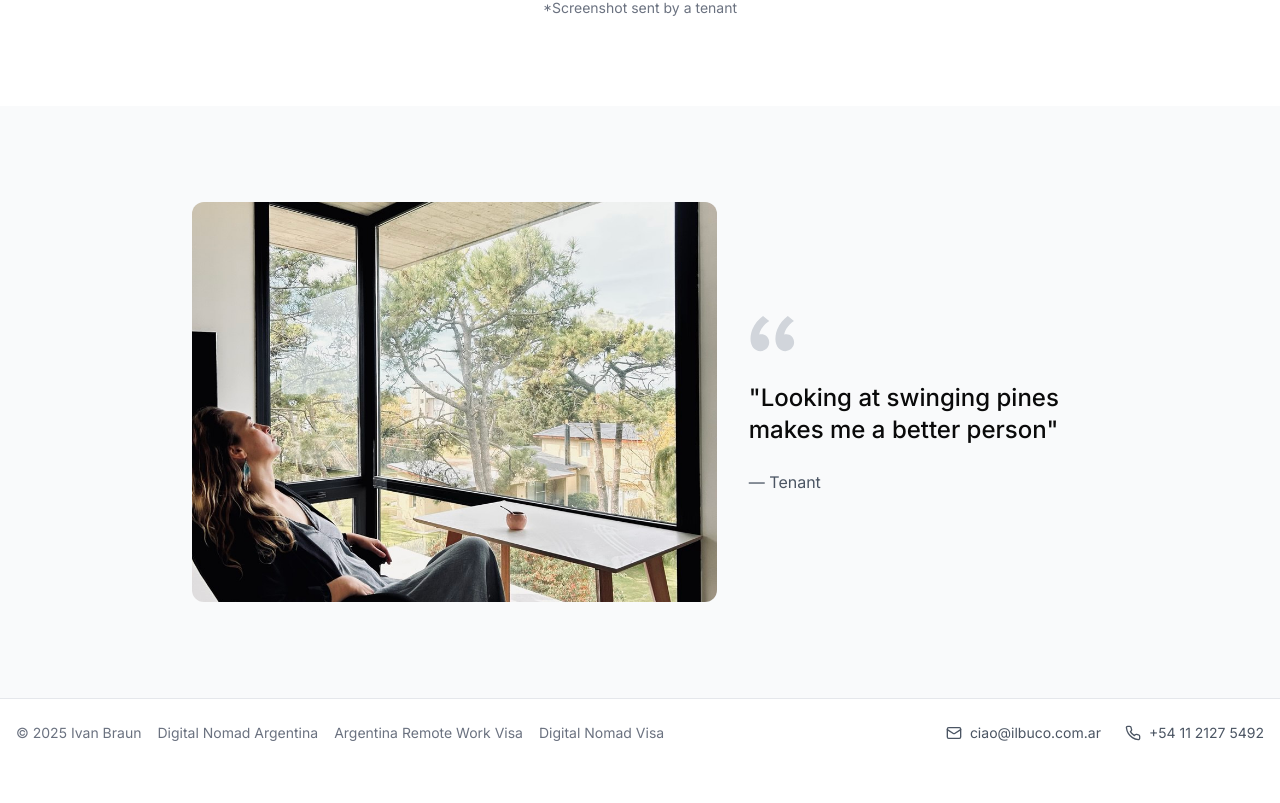
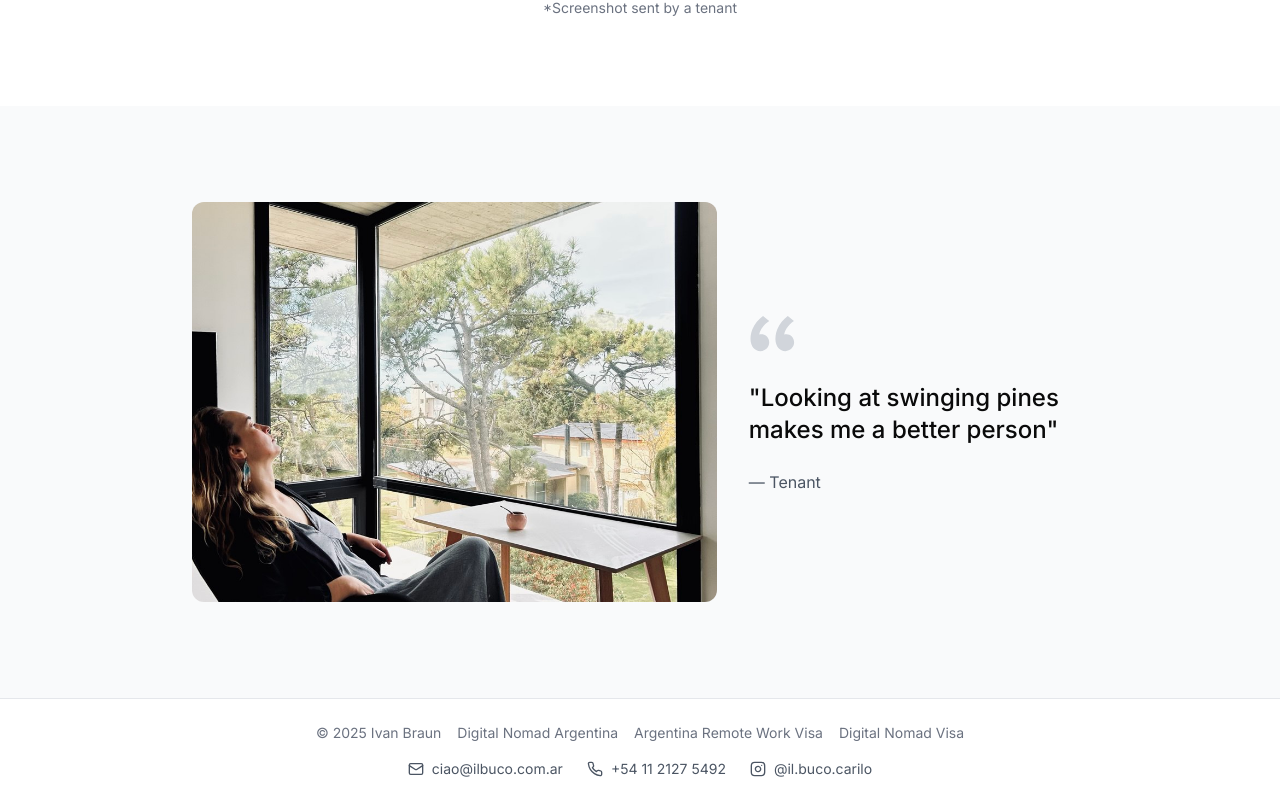
Before and after one commit to visualpharm/ilbuco-g2, a Next.js app: page /en in a window 1280 px wide. Shown: the part 2467-3270 px from the top of the page. Before the commit the page ends 3234 px from the top, so only its background shows below. Built offline with nearby package versions, Linux system fonts and the light colour scheme; no server answers.

Commit message:
Instagram, new footer

```diff
--- a/app/contacts/page.tsx
+++ b/app/contacts/page.tsx
@@ -4,7 +4,7 @@ import { SiteHeader } from "@/components/site-header"
 import { SiteFooter } from "@/components/site-footer"
 import { Translate } from "@/components/translate"
 import { contactTranslations } from "@/translations/contact"
-import { Mail, Phone, MapPin } from "lucide-react"
+import { Mail, Phone, MapPin, Instagram } from "lucide-react"
 import { useLanguage } from "@/contexts/language-context"
 
 export default function Contact() {
@@ -100,6 +100,28 @@ export default function Contact() {
                         <p className="text-gray-700">
                           <Translate text={contactTranslations.contactInfo.fullAddress} />
                         </p>
+                      </div>
+                    </div>
+
+                    <div className="flex items-start">
+                      <Instagram className="h-6 w-6 mr-4 mt-1 text-gray-700" />
+                      <div>
+                        <h3 className="text-lg font-semibold">Instagram</h3>
+                        <div className="flex items-center gap-3">
+                          <span className="text-gray-700">@il.buco.carilo</span>
+                          <a
+                            href="https://www.instagram.com/il.buco.carilo"
+                            target="_blank"
+                            rel="noopener noreferrer"
+                            className="px-3 py-1 bg-pink-600 text-white text-sm rounded-md hover:bg-pink-700 transition-colors"
+                          >
+                            <Translate text={{
+                              en: "Follow",
+                              es: "Seguir",
+                              pt: "Seguir"
+                            }} />
+                          </a>
+                        </div>
                       </div>
                     </div>
                   </div>
--- a/components/site-footer.tsx
+++ b/components/site-footer.tsx
@@ -2,7 +2,7 @@
 
 import { Translate } from "./translate"
 import { translations } from "@/translations/common"
-import { Mail, Phone } from "lucide-react"
+import { Mail, Phone, Instagram } from "lucide-react"
 import { useLanguage } from "@/contexts/language-context"
 import { usePathname } from "next/navigation"
 
@@ -85,9 +85,11 @@ export function SiteFooter() {
   return (
     <footer className="border-t border-gray-200 bg-white py-6">
       <div className="container mx-auto px-4">
-        <div className="flex flex-col md:flex-row justify-between items-center gap-4 text-sm">
-          <div className="text-gray-500 text-center md:text-left">
-            © {currentYear} <a href="https://aiandtractors.com"  className="hover:underline">Ivan Braun</a>
+        <div className="space-y-4 text-sm">
+          {/* First Line: Copyright and SEO Links */}
+          <div className="flex flex-col items-center gap-4 text-center">
+            <div className="text-gray-500">
+              © {currentYear} <a href="https://aiandtractors.com" className="hover:underline">Ivan Braun</a>
               {footerLinks.length > 0 && (
                 <span className="ml-4 space-x-4">
                   {footerLinks.map((link, index) => (
@@ -103,7 +105,10 @@ export function SiteFooter() {
                 </span>
               )}
             </div>
-          <div className="flex flex-col sm:flex-row items-center gap-4 md:gap-6 text-gray-600">
+          </div>
+
+          {/* Second Line: Contact Info and Social */}
+          <div className="flex flex-col sm:flex-row justify-center items-center gap-4 md:gap-6 text-gray-600">
             <div className="flex items-center gap-2">
               <Mail className="h-4 w-4 flex-shrink-0" />
               <a href="mailto:ciao@ilbuco.com.ar" className="hover:text-gray-800 transition-colors whitespace-nowrap">
@@ -119,6 +124,17 @@ export function SiteFooter() {
                 +54 11 2127 5492
               </a>
             </div>
+            <div className="flex items-center gap-2">
+              <Instagram className="h-4 w-4 flex-shrink-0" />
+              <a
+                href="https://www.instagram.com/il.buco.carilo"
+                target="_blank"
+                rel="noopener noreferrer"
+                className="hover:text-pink-600 transition-colors whitespace-nowrap"
+              >
+                @il.buco.carilo
+              </a>
+            </div>
           </div>
         </div>
       </div>
```
Lines whose indentation alone changed are shown as unchanged.
